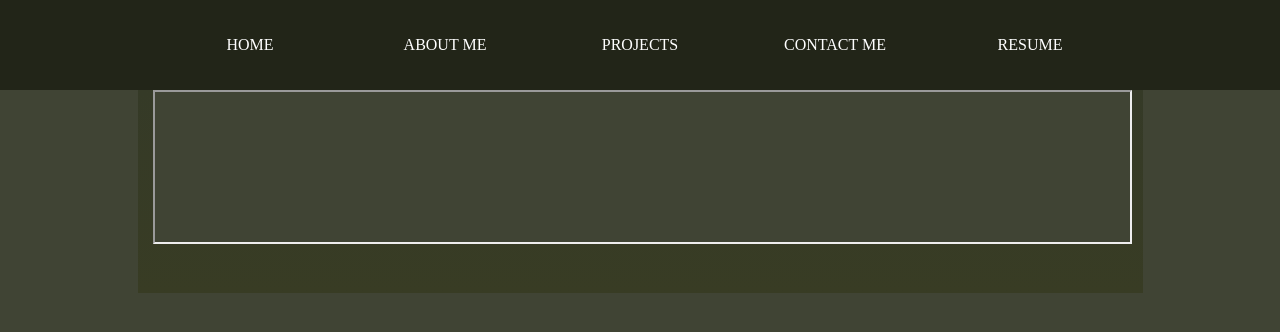
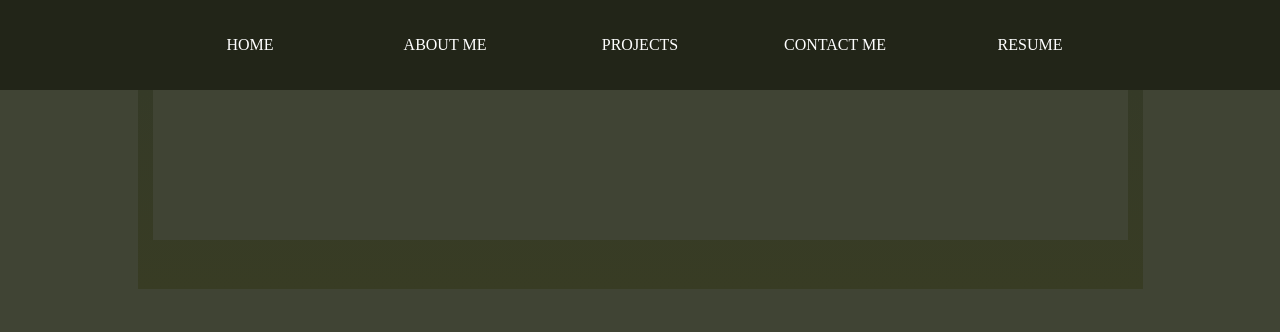
Before and after one commit to andrewkozinski/andrewkozinski.github.io, a React (Vite) app: page /resume in a window 1280 px wide. Shown: the top 332 px of the page. Built offline with nearby package versions, Linux system fonts and the light colour scheme; a web font is replaced by a local one.

Commit message:
Made a slight change to stylings on the iframe

```diff
--- a/src/routes/Resume.tsx
+++ b/src/routes/Resume.tsx
@@ -13,6 +13,7 @@ const Resume = () => {
                     width="100%"
                     height="100%"
                     title="Resume"
+                    style={{border: "none"}}
                 />
             </div>
         </>
```
